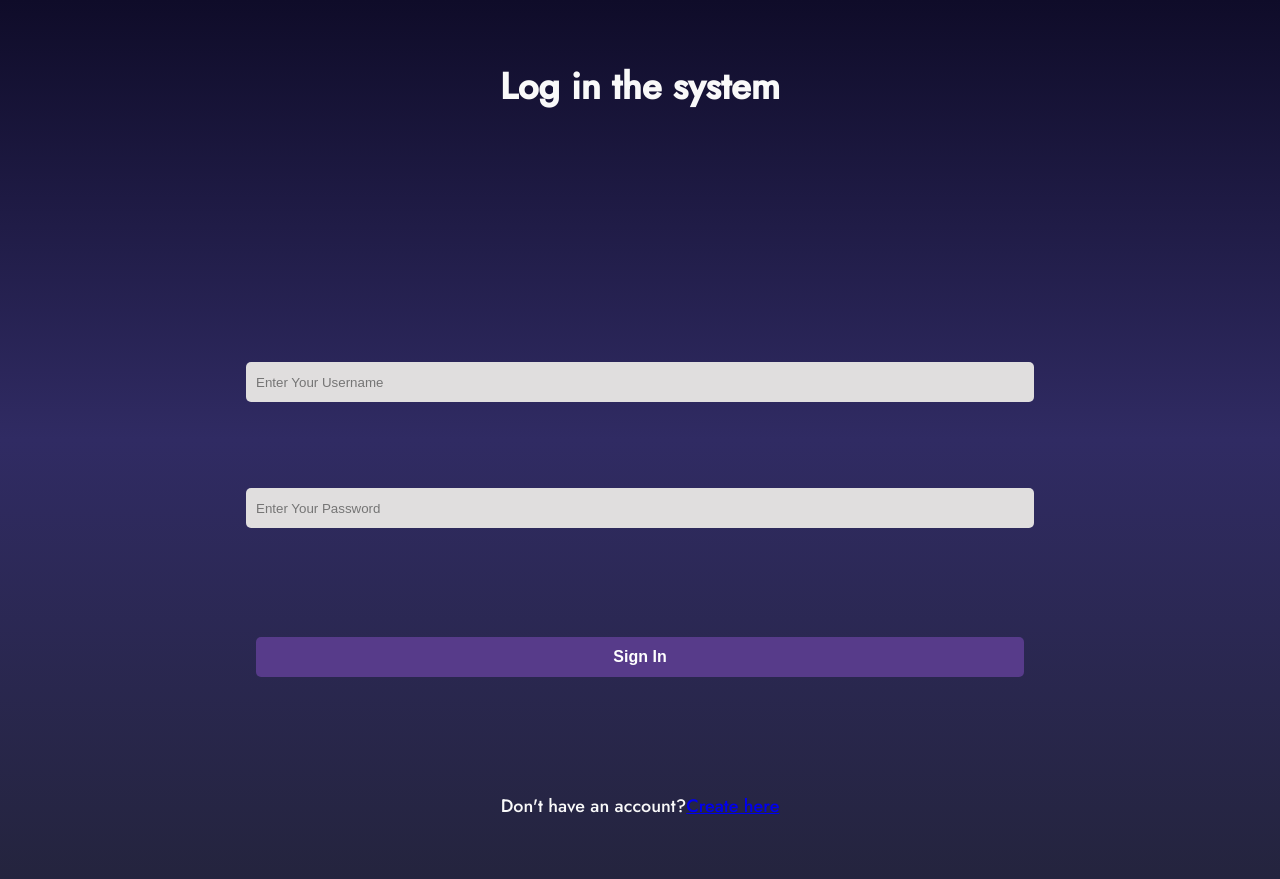
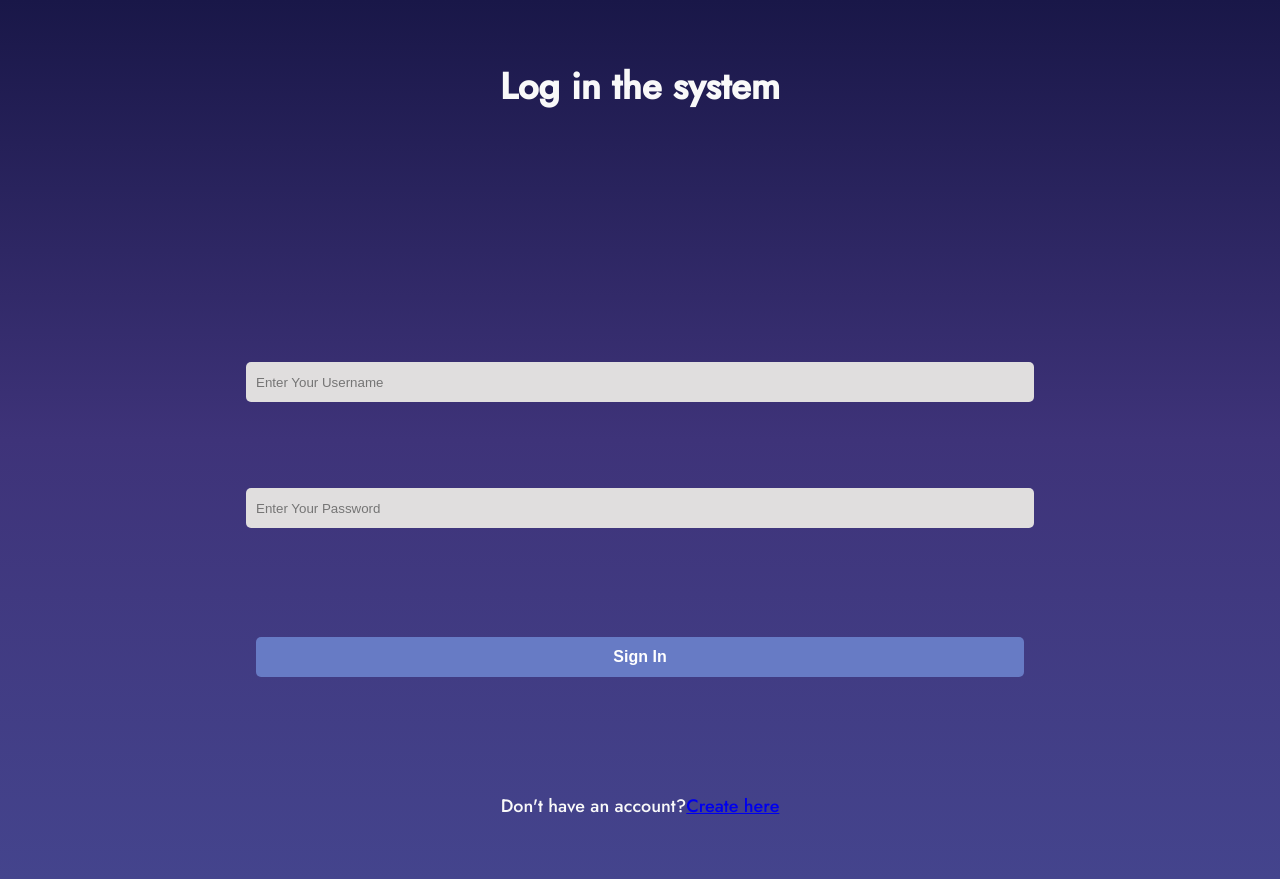
Before and after one commit to chenjunyuan1998/ECE1779A3, a Python web app: template app/templates/login.html in a window 1280 px wide. Run offline with Jinja, Linux system fonts and the light colour scheme; the template is opened without the code that fills it, so the values that code supplies are empty.

Commit message:
[Tian] Update

```diff
--- a/app/static/login.css
+++ b/app/static/login.css
@@ -6,7 +6,7 @@ body{
 	align-items: center;
 	min-height: 100vh;
 	font-family: 'Jost', sans-serif;
-	background: linear-gradient(to bottom, #0f0c29, #302b63, #24243e);
+	background: linear-gradient(to bottom, #191748, #3e3379, #44448d);
 }
 .main{
 	width: 350px;
@@ -51,7 +51,7 @@ input{
 	justify-content: center;
 	display: block;
 	color: #fff;
-	background: #573b8a;
+	background: #677bc5;
 	font-size: 1em;
 	font-weight: bold;
 	margin-top: 20px;
@@ -62,7 +62,7 @@ input{
 	cursor: pointer;
 }
 .btn:hover{
-	background: #6d44b8;
+	background: #8da4f8;
 }
 
 p{
--- a/app/templates/view.html
+++ b/app/templates/view.html
@@ -3,12 +3,12 @@
 <head>
     <meta charset="UTF-8">
     <title>Image Gallery</title>
+    <link rel="stylesheet" href='/static/table.css' />
 </head>
 <body>
 <div class="msg">{{ msg }}</div>
 {% if (items is defined) and items %}
   <h3>Current Stored Image Keys</h3>
-<link rel="stylesheet" href='/static/table.css' />
 <table class = "Image table">
 <thead>
            <th>Key</th>
```
